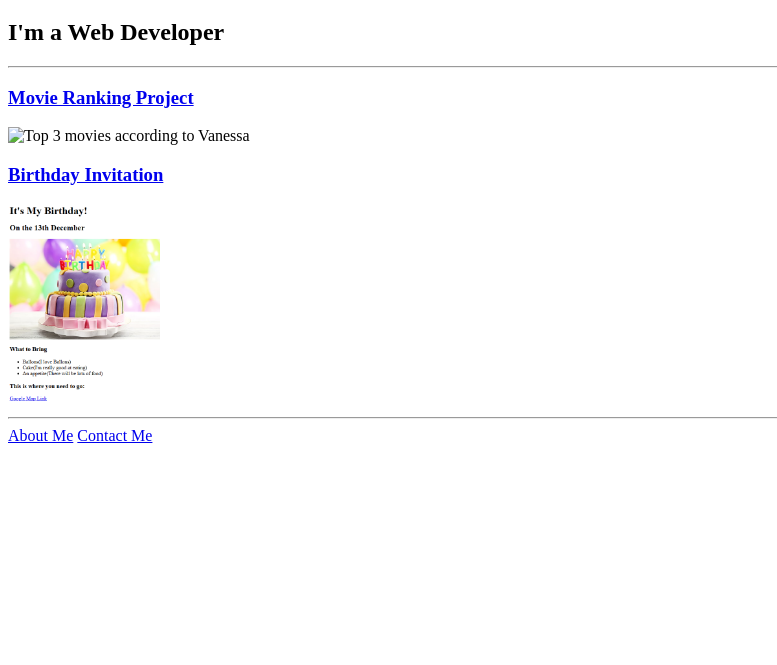
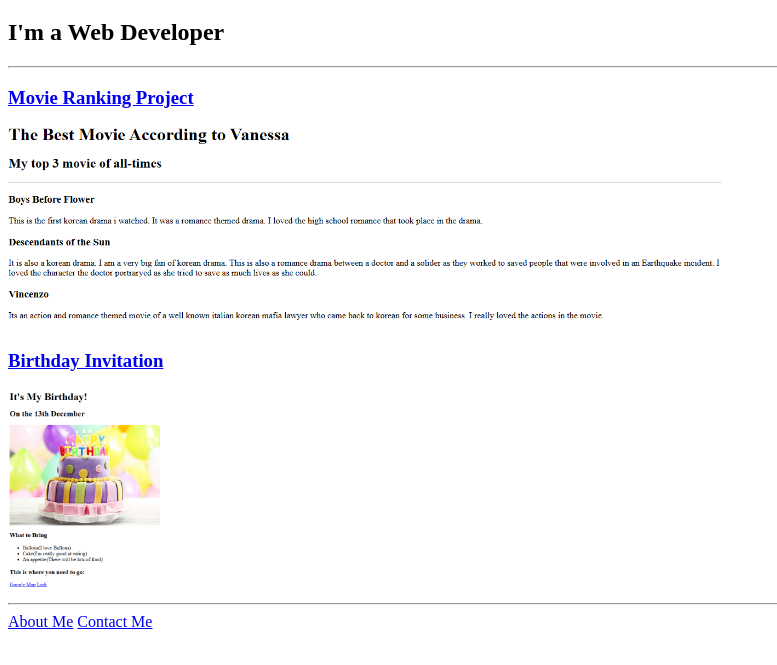
Before and after one commit to vanessaezeh/portfolio, a plain HTML site: page index.html in a window 1280 px wide. Shown: the part 61-726 px from the top of the page, without its empty margins (0-777 px from the left). Drawn offline with Linux system fonts and the light colour scheme; files whose address does not match are found by name.

Commit message:
Andrew updated index.html

```diff
--- a/index.html
+++ b/index.html
@@ -10,7 +10,7 @@
         <h2>I'm a Web Developer</h2>
         <hr />
         <h3><a href="./public/movie-ranking.html">Movie Ranking Project</a></h3>
-        <img src="./assets/images/movie project.png" height="200" alt="Top 3 movies according to Vanessa" /></h3>
+        <img src="./movie project.png" height="200" alt="Top 3 movies according to Vanessa" /></h3>
         <h3><a href="./public/index.html">Birthday Invitation</a></h3>
         <img src="./assets/images/Birthday Project.png" height="200" alt="purple thememd birthday cake" /></h3>
         <hr />
```
